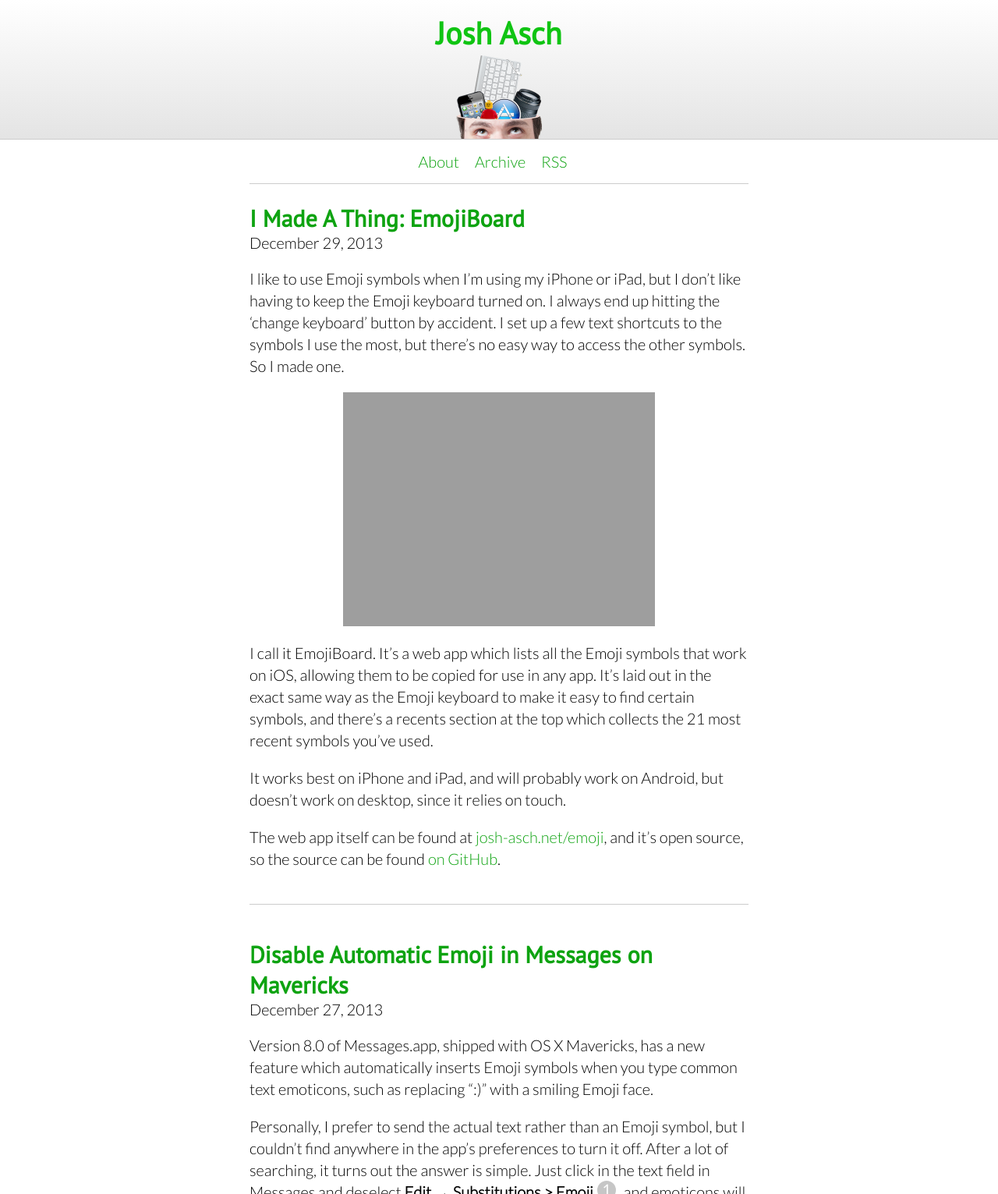
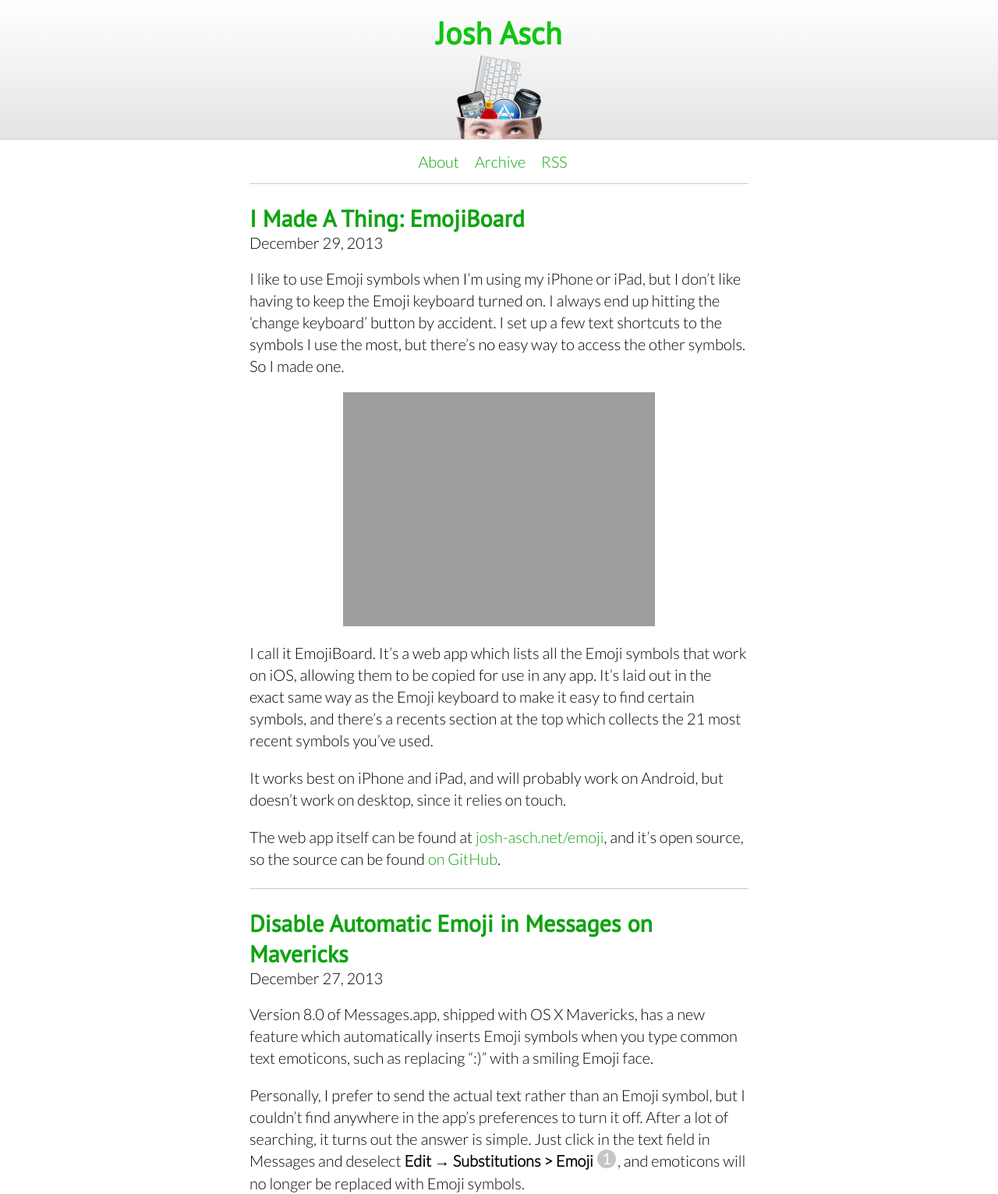
Before and after one commit to jobbogamer/jobbogamer.github.io, a Jekyll site: the page built from index.html, in a window 1280 px wide. Shown: the top 1531 px of the page at 78% size. Built offline with Jekyll 4.4.1, drawn with Linux system fonts in a browser that asks for light colours; Markdown is read by kramdown in place of the engine named in the settings; the list of posts is cut into pages by our own code; grey boxes are pictures that could not be loaded.

Commit message:
Reposition post dividers

```diff
--- a/css/main.css
+++ b/css/main.css
@@ -98,9 +98,12 @@ div#posts {
 	margin: 0 auto;
 }
 
+div#posts article {
+	margin-top: 24px;
+}
+
 div.content {
-	padding-bottom: 24px;
-	margin-bottom: 44px;
+	padding-bottom: 4px;
 	border-bottom: 1px solid #cccccc;
 }
 
```
